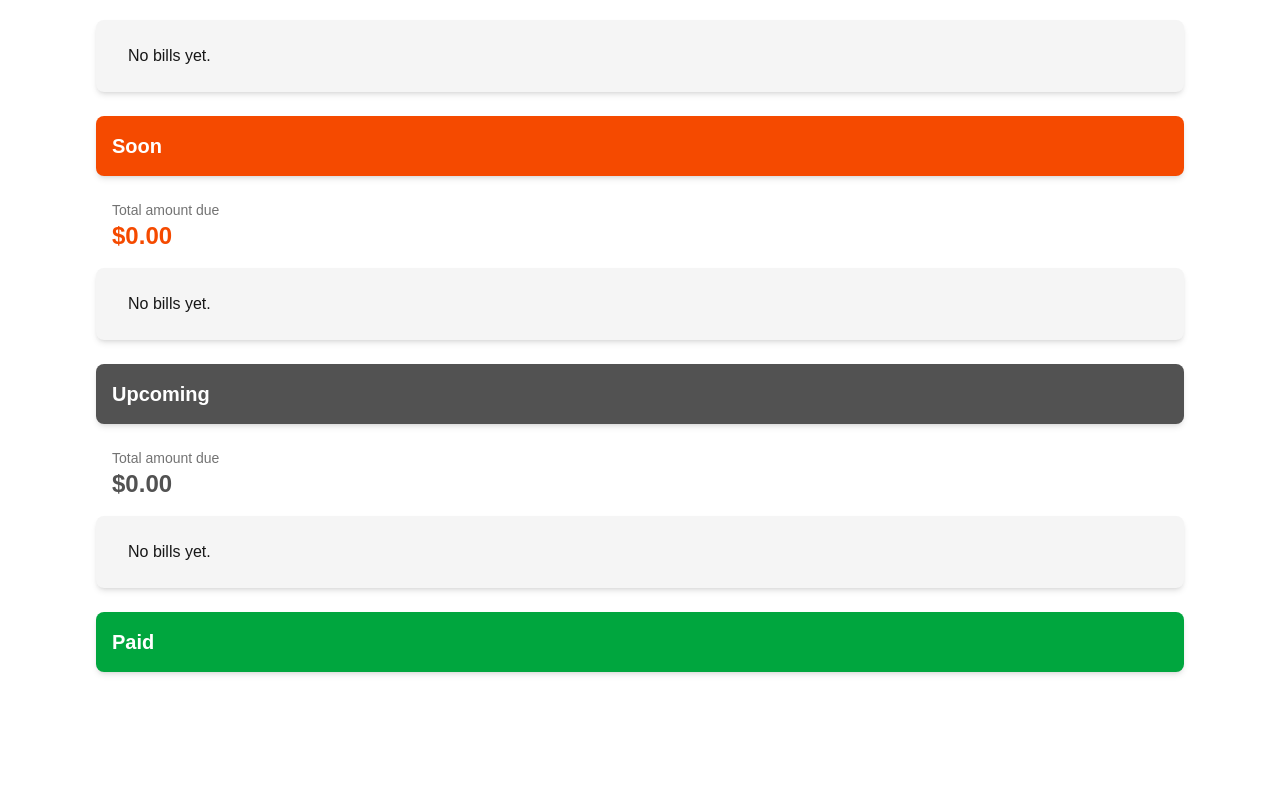
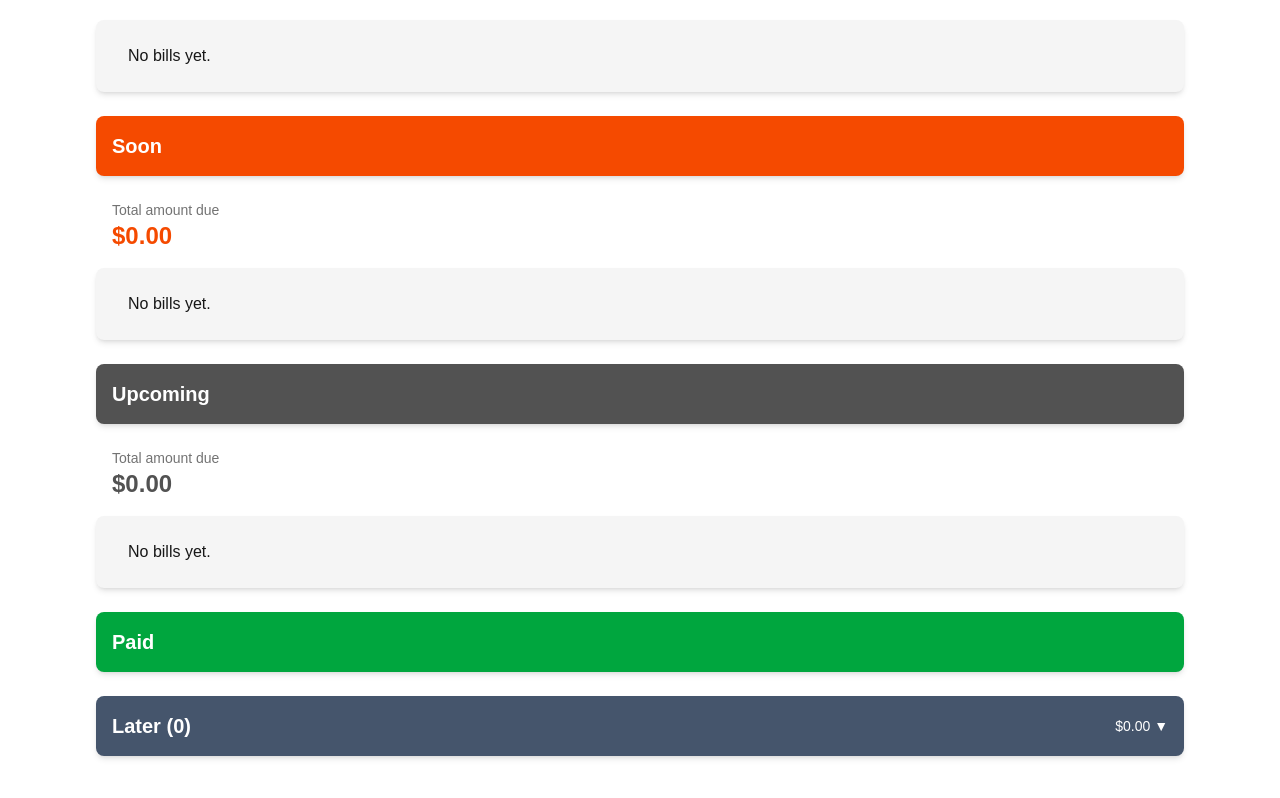
Before and after one commit to maobetsy/bill-reminder-app, a Next.js app: page / in a window 1280 px wide. Shown: the part 591-1389 px from the top of the page. Before the commit the page ends 1367 px from the top, so only its background shows below. Built offline with nearby package versions, Linux system fonts and the light colour scheme.

Commit message:
upcoming bill fix and later bills section added

```diff
--- a/src/app/page.tsx
+++ b/src/app/page.tsx
@@ -36,8 +36,10 @@ const getBillStatus = (dueDate) => {
   const today = normaliseDate(new Date());
   const due = normaliseDate(dueDate);
 
-  const difference =
-    (due - today) / (1000 * 60 * 60 * 24);
+  const oneMonthOut = normaliseDate(new Date());
+  oneMonthOut.setMonth(oneMonthOut.getMonth() + 1);
+
+  const difference = (due - today) / (1000 * 60 * 60 * 24);
 
   if (difference < 0) {
     return "overdue";
@@ -47,12 +49,17 @@ const getBillStatus = (dueDate) => {
     return "soon";
   }
 
+  if (due <= oneMonthOut) {
     return "upcoming";
+  }
+
+  return "later";
 };
 
 export default function Home() {
   const [bills, setBills] = useState([]);
   const [paymentHistory, setPaymentHistory] = useState([]);
+  const [showLater, setShowLater] = useState(false);
 
   const addBill = (bill) => {
     const newBill = {
@@ -71,6 +78,7 @@ export default function Home() {
     overdue: [],
     soon: [],
     upcoming: [],
+    later: [],
     paid: [],
   };
 
@@ -86,6 +94,7 @@ export default function Home() {
   overdue: sumAmounts(groupedBills.overdue),
   soon: sumAmounts(groupedBills.soon),
   upcoming: sumAmounts(groupedBills.upcoming),
+  later: sumAmounts(groupedBills.later),
 };
 
   const calculateNextDueDate = (date, frequency) => {
@@ -258,6 +267,30 @@ const deletePaymentHistoryEntry = (id) => {
           </li>
         ))}
       </ul>
+
+      <button
+        onClick={() => setShowLater((prev) => !prev)}
+        className="w-full flex items-center justify-between text-xl font-semibold p-4 mt-6 bg-slate-600 text-white rounded-lg shadow-md"
+        aria-expanded={showLater}
+      >
+        <span>Later ({groupedBills.later.length})</span>
+        <span className="text-sm font-normal">
+          ${totalsByStatus.later.toFixed(2)} {showLater ? "▲" : "▼"}
+        </span>
+      </button>
+
+      {showLater && (
+        <BillList
+          bills={groupedBills.later}
+          onMarkPaid={markAsPaid}
+          editingId={editingId}
+          onStartEdit={setEditingId}
+          onSaveEdit={editBill}
+          onCancelEdit={() => setEditingId(null)}
+          deleteBill={deleteBill}
+          getDueDateStatus={getDueDateStatus}
+        />
+      )}
     </main>
   );
 }
```
Lines whose indentation alone changed are shown as unchanged.
